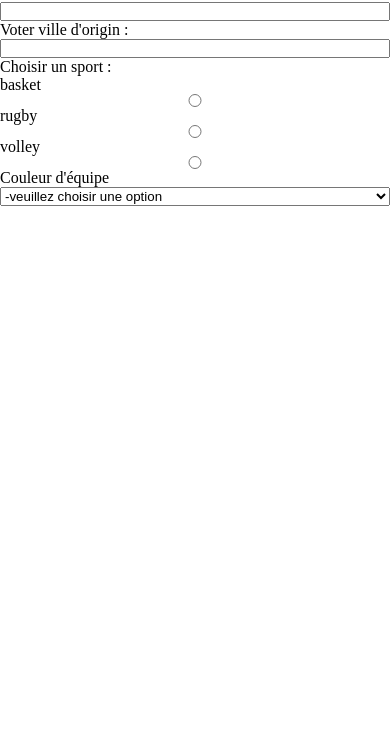
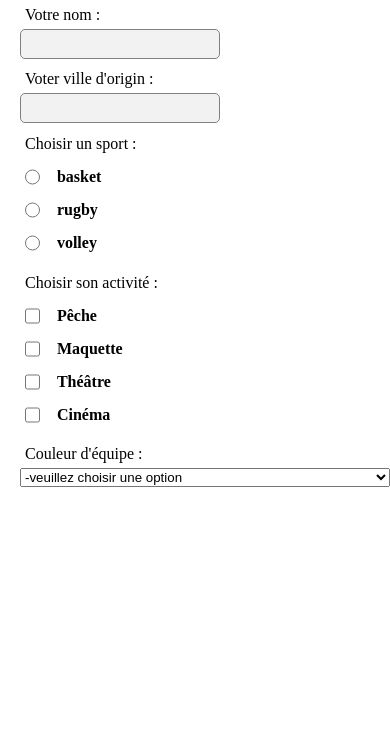
Before and after one commit to Pierre-OlivierB/cours-reprise-sem2, a plain HTML site: page form_vac.html in a window 390 px wide. Shown: the part 94-846 px from the top of the page. Drawn offline with Linux system fonts and the light colour scheme.

Commit message:
end form for phone device

```diff
--- a/form_style.css
+++ b/form_style.css
@@ -6,14 +6,74 @@
 body {
   height: 100vh;
 }
+/* .container {
+} */
+.contain {
+  display: flex;
+}
+.contain .choices,
+.contain span,
+.contain label {
+  margin: 5px;
+}
 .container form {
+  margin-left: 20px;
   display: flex;
   flex-direction: column;
+  justify-content: space-evenly;
+  height: 300px;
 }
+
 h1 {
-  background-color: blueviolet;
+  background-color: hsl(271, 76%, 35%);
   color: beige;
   width: 90%;
   margin: 10px 10px;
   margin: 2px;
+  padding: 5px;
 }
+.bold label {
+  font-weight: bold;
+}
+input[type="text"] {
+  border-radius: 5px;
+  height: 30px;
+  border: 1px solid hsl(0, 0%, 50%);
+  background: hsl(0, 0%, 95%);
+}
+@media screen and (max-width: 480px) {
+  /* .container form {
+    margin: 0 auto;
+  } */
+  .container form {
+    height: 500px;
+  }
+  .contain {
+    display: flex;
+    flex-direction: column;
+  }
+  .contain input {
+    display: flex;
+    max-width: 200px;
+  }
+  /* label {
+    max-width: 200px;
+  }
+  .bold{
+    input
+  } */
+  .bold .choices {
+    margin-top: 5px;
+    width: 100px;
+    display: grid;
+    grid-template-rows: 1fr;
+    grid-template-columns: 0.3fr 1fr;
+    grid-gap: 5px;
+  }
+  .choices label,
+  .choices input {
+    width: 15px;
+    /* justify-content: flex-start;
+    align-items: flex-start; */
+  }
+}
--- a/form_vac.html
+++ b/form_vac.html
@@ -12,18 +12,40 @@
     <div class="container">
       <h1>Questionnaire de colonie de vacances</h1>
       <form action="" method="get">
-        <label for="name">Votre nom :</label>
+        <div class="contain">
+          <label for="name">Votre nom : </label>
           <input type="text" name="name" id="name" />
-        <label for="town">Voter ville d'origin :</label>
+        </div>
+        <div class="contain">
+          <label for="town">Voter ville d'origin : </label>
           <input type="text" name="town" id="town" />
-        <label for="sport">Choisir un sport :</label>
+        </div>
+        <div class="contain bold">
+          <span>Choisir un sport :</span>
+          <div class="choices">
+            <input type="radio" name="sport" id="basket" />
             <label for="basket">basket</label>
-        <input type="radio" name="sport" id="basket" />
+            <input type="radio" name="sport" id="rugby" />
             <label for="rugby">rugby</label>
-        <input type="radio" name="sport" id="rugby" />
+            <input type="radio" name="sport" id="volley" />
             <label for="volley">volley</label>
-        <input type="radio" name="sport" id="volley" />
-        <label for="equip">Couleur d'équipe</label>
+          </div>
+        </div>
+        <div class="contain bold">
+          <span>Choisir son activité : </span>
+          <div class="choices">
+            <input type="checkbox" name="fishing" id="fishing" />
+            <label for="">Pêche</label>
+            <input type="checkbox" name="model" id="model" />
+            <label for="">Maquette</label>
+            <input type="checkbox" name="theatre" id="theatre" />
+            <label for="">Théâtre</label>
+            <input type="checkbox" name="movie" id="movie" />
+            <label for="">Cinéma</label>
+          </div>
+        </div>
+        <div class="contain">
+          <label for="equip">Couleur d'équipe :</label>
           <select name="equip" id="equip">
             <option value="">-veuillez choisir une option</option>
             <option value="blue">bleu</option>
@@ -32,6 +54,7 @@
             <option value="purple">violet</option>
             <option value="pink">rose</option>
           </select>
+        </div>
       </form>
     </div>
   </body>
```
Lines whose indentation alone changed are shown as unchanged.
